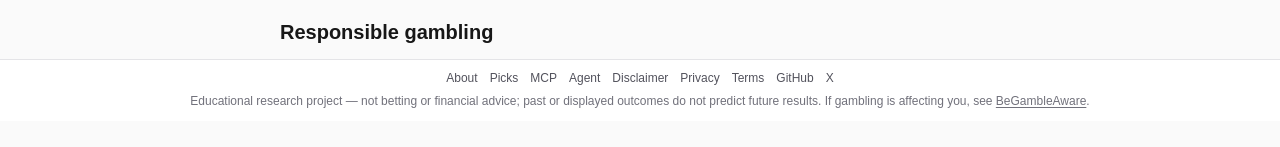
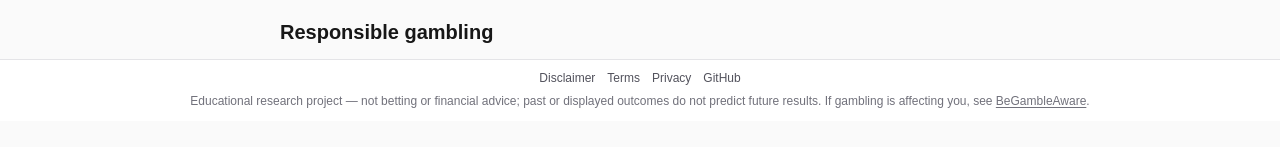
Before and after one commit to niemiecjakub/no-more-bets, a Next.js app in the folder no-more-bets/: page /disclaimer in a window 1280 px wide. Shown: the part 679-826 px from the top of the page. Built offline with nearby package versions, Linux system fonts and the light colour scheme; no server answers; a web font is replaced by a local one.

Commit message:
Update SiteFooter component by removing unused links and adjusting the order of footer items for improved clarity and organization.

```diff
--- a/no-more-bets/components/site-footer.tsx
+++ b/no-more-bets/components/site-footer.tsx
@@ -1,13 +1,9 @@
 import Link from "next/link";
 
 const footerLinks = [
-  { href: "/about", label: "About" },
-  { href: "/picks", label: "Picks" },
-  { href: "/mcp", label: "MCP" },
-  { href: "/agent", label: "Agent" },
   { href: "/disclaimer", label: "Disclaimer" },
+  { href: "/terms", label: "Terms" },
   { href: "/privacy", label: "Privacy" },
-  { href: "/terms", label: "Terms" },
 ] as const;
 
 const linkClassName =
@@ -31,14 +27,6 @@ export function SiteFooter() {
           >
             GitHub
           </a>
-          <a
-            href="https://x.com/nomorebetsai"
-            target="_blank"
-            rel="noreferrer noopener"
-            className={linkClassName}
-          >
-            X
-          </a>
         </nav>
         <p className="text-center text-[11px] leading-relaxed text-zinc-500 dark:text-zinc-500 sm:text-xs">
           Educational research project — not betting or financial advice; past or displayed outcomes do not predict future results. If gambling is affecting you, see{" "}
```
